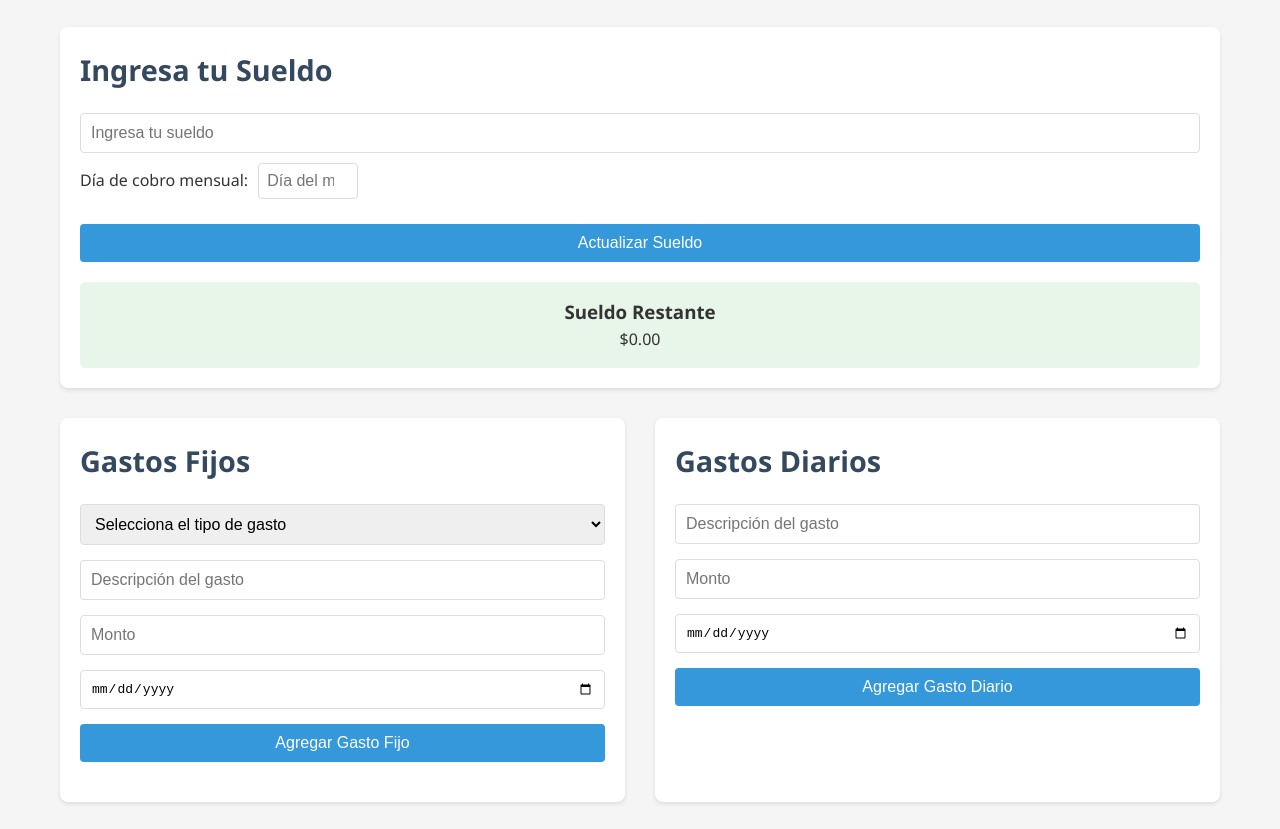
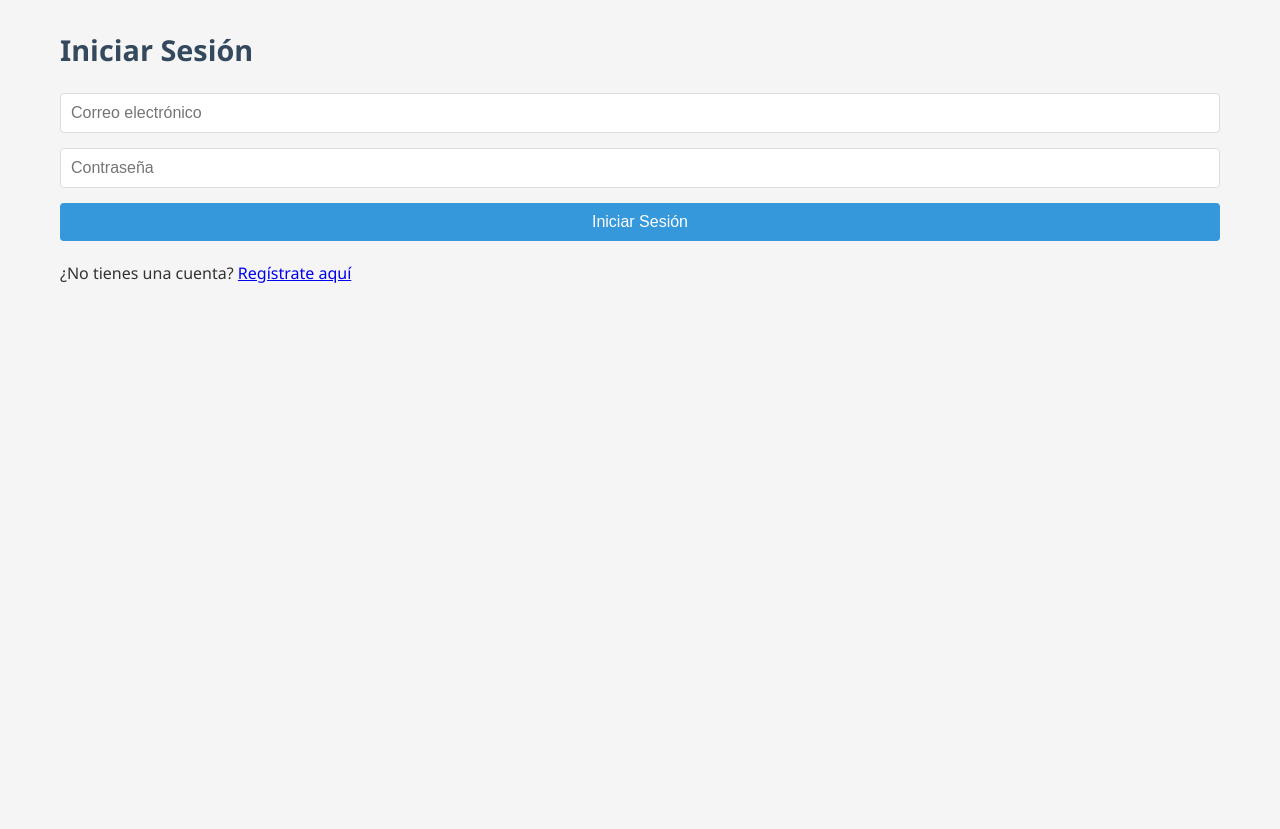
Before and after one commit to jose12335e/control-de-gastos, a plain HTML site: page index.html in a window 1280 px wide. Shown: the part 87-916 px from the top of the page. After the commit the page ends 800 px from the top, so only its background shows below. Drawn offline with nearby package versions, Linux system fonts and the light colour scheme.

Commit message:
Update index.html

```diff
--- a/index.html
+++ b/index.html
@@ -3,92 +3,38 @@
 <head>
     <meta charset="UTF-8">
     <meta name="viewport" content="width=device-width, initial-scale=1.0">
-    <title>Control de Gastos</title>
+    <title>Control de Gastos - Inicio de Sesión</title>
     <link rel="stylesheet" href="styles.css">
-    <script src="https://cdn.jsdelivr.net/npm/chart.js"></script>
 </head>
 <body>
     <div class="container">
         <h1>Control de Gastos</h1>
 
-        <!-- Formulario para ingresar sueldo -->
-        <section class="seccion-sueldo">
-            <h2>Ingresa tu Sueldo</h2>
-            <form id="form-sueldo">
-                <input type="number" id="sueldo" placeholder="Ingresa tu sueldo" step="0.01" required>
-                <div class="fecha-cobro">
-                    <label for="dia-cobro">Día de cobro mensual:</label>
-                    <input type="number" id="dia-cobro" min="1" max="31" placeholder="Día del mes" required>
-                </div>
-                <button type="submit">Actualizar Sueldo</button>
+        <!-- Formulario de Inicio de Sesión -->
+        <section class="seccion-login">
+            <h2>Iniciar Sesión</h2>
+            <form id="form-login">
+                <input type="email" id="email-login" placeholder="Correo electrónico" required>
+                <input type="password" id="password-login" placeholder="Contraseña" required>
+                <button type="submit">Iniciar Sesión</button>
             </form>
-            <div id="sueldo-restante">
-                <h2>Sueldo Restante: $0.00</h2>
-            </div>
+            <p>¿No tienes una cuenta? <a href="#" id="mostrar-registro">Regístrate aquí</a></p>
         </section>
 
-        <!-- Contenedor de columnas para gastos fijos y diarios -->
-        <div class="columnas-container">
-            <!-- Columna de Gastos Fijos -->
-            <div class="columna">
-                <h2>Gastos Fijos</h2>
-                <form id="form-gasto-fijo">
-                    <select id="tipo-gasto-fijo" required>
-                        <option value="">Selecciona el tipo de gasto</option>
-                        <option value="Alquiler">Alquiler</option>
-                        <option value="Servicios">Servicios</option>
-                        <option value="Transporte">Transporte</option>
-                        <option value="Alimentación">Alimentación</option>
-                        <option value="Otros">Otros</option>
-                    </select>
-                    <input type="text" id="descripcion-fijo" placeholder="Descripción del gasto" required>
-                    <input type="number" id="monto-fijo" placeholder="Monto" step="0.01" required>
-                    <input type="date" id="fecha-fijo" required>
-                    <button type="submit">Agregar Gasto Fijo</button>
-                </form>
-                <ul id="lista-gastos-fijos"></ul>
-            </div>
-
-            <!-- Columna de Gastos Diarios -->
-            <div class="columna">
-                <h2>Gastos Diarios</h2>
-                <form id="form-gasto-diario">
-                    <input type="text" id="descripcion-diario" placeholder="Descripción del gasto" required>
-                    <input type="number" id="monto-diario" placeholder="Monto" step="0.01" required>
-                    <input type="date" id="fecha-diario" required>
-                    <button type="submit">Agregar Gasto Diario</button>
-                </form>
-                <ul id="lista-gastos-diarios"></ul>
-            </div>
-        </div>
-
-        <!-- Sección de Estadísticas -->
-        <section class="seccion-estadisticas">
-            <button id="btn-ver-gastos">Ver Estadísticas</button>
-            <div id="estadisticas" style="display: none;"></div>
-        </section>
-
-        <!-- Sección de Gráfico de Distribución -->
-        <section class="seccion-grafico">
-            <h2>Distribución de Gastos</h2>
-            <div class="grafico-container">
-                <canvas id="grafico-gastos"></canvas>
-            </div>
-        </section>
-
-        <!-- Sección de Filtro por Fecha -->
-        <section class="seccion-filtro">
-            <h2>Filtrar Gastos por Fecha</h2>
-            <div class="filtro-fecha">
-                <input type="date" id="fecha-inicio" placeholder="Fecha inicio">
-                <input type="date" id="fecha-fin" placeholder="Fecha fin">
-                <button id="btn-filtrar">Filtrar</button>
-                <button id="btn-mostrar-todos">Mostrar Todos</button>
-            </div>
-            <div id="gastos-filtrados"></div>
+        <!-- Formulario de Registro (inicialmente oculto) -->
+        <section class="seccion-registro" style="display: none;">
+            <h2>Registro de Usuario</h2>
+            <form id="form-registro">
+                <input type="text" id="nombre-registro" placeholder="Nombre completo" required>
+                <input type="email" id="email-registro" placeholder="Correo electrónico" required>
+                <input type="password" id="password-registro" placeholder="Contraseña" required>
+                <input type="password" id="confirmar-password" placeholder="Confirmar contraseña" required>
+                <button type="submit">Registrarse</button>
+            </form>
+            <p>¿Ya tienes una cuenta? <a href="#" id="mostrar-login">Inicia sesión aquí</a></p>
         </section>
     </div>
 
-    <script src="script.js"></script>
+    <script src="auth.js"></script>
 </body>
 </html>
```
